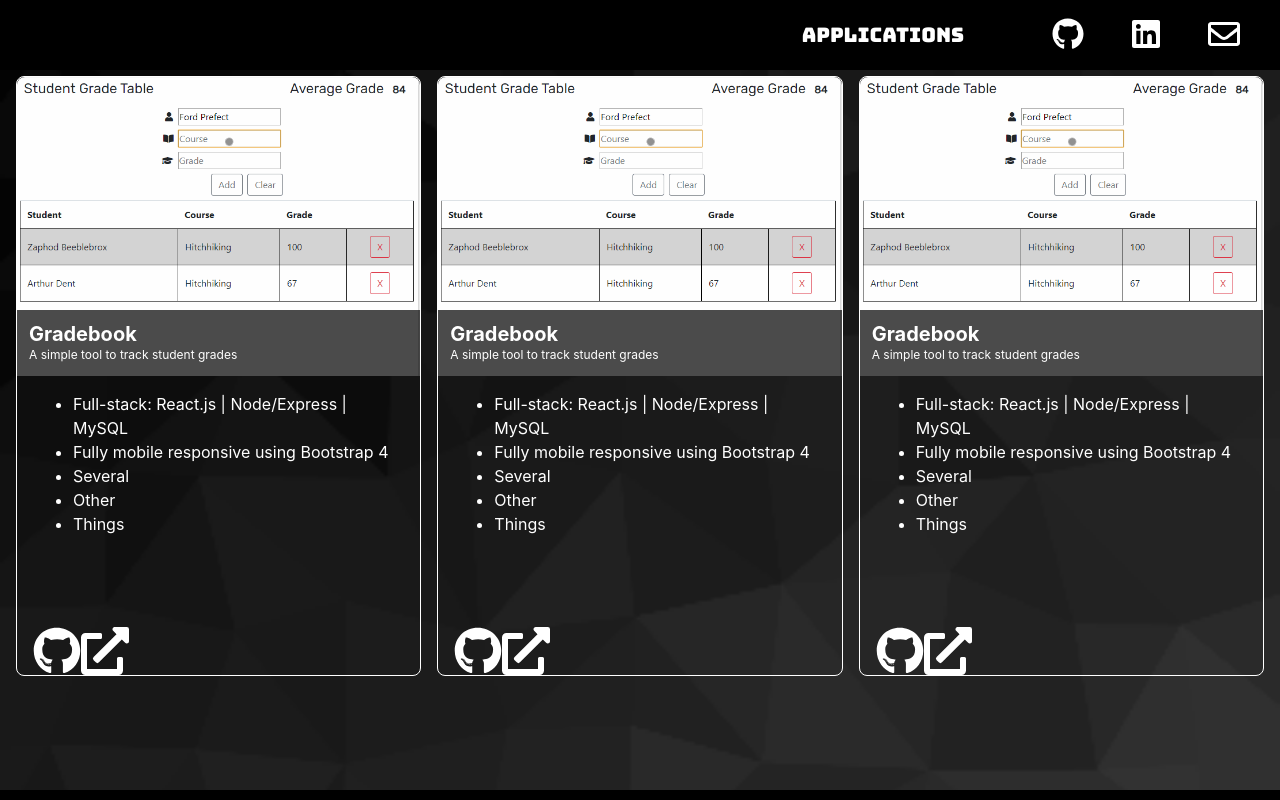
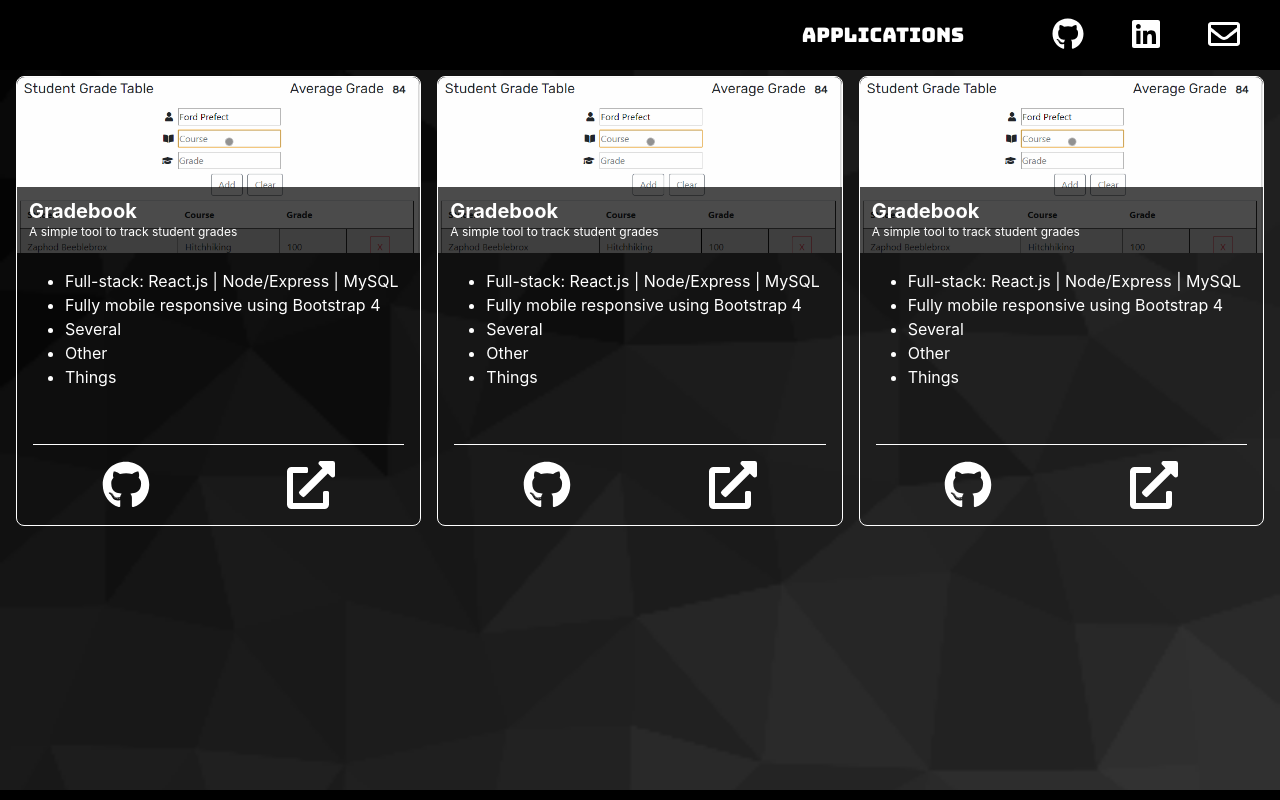
Before and after one commit to rbolet/v2_portfolio, a Next.js app: page /apps in a window 1280 px wide. Built offline with nearby package versions, Linux system fonts and the light colour scheme.

Commit message:
styling more or less where I want it

```diff
--- a/src/Apps/components/AppCard.jsx
+++ b/src/Apps/components/AppCard.jsx
@@ -29,6 +29,7 @@ export default function AppCard() {
           <li>Other</li>
           <li>Things</li>
         </ul>
+      </div>
       <div className={styles.appCardFooter}>
         <Link href="https://gradebook.slightlyskewedcreations.com">
           <FontAwesomeIcon icon={faGithub} size="3x" />
@@ -38,6 +39,5 @@ export default function AppCard() {
         </Link>
       </div>
     </div>
-    </div>
   );
 }
--- a/src/Apps/styles/Apps.module.css
+++ b/src/Apps/styles/Apps.module.css
@@ -1,13 +1,15 @@
+.beforeFold {
+  min-height: calc(100vh - 70px);
+  backdrop-filter: blur(15px);
+  background-image: url("/assets/trianglify-lowres.png");
+  background-size: cover;
+}
+
 .appsContainer {
-  min-height: calc(100vh - 70px);
   padding: 1rem;
   display: grid;
   grid-template-columns: repeat(auto-fit, minmax(300px, 1fr));
-  grid-template-rows: repeat(auto-fit, minmax(300px, 1fr));
   gap: 1rem;
-  backdrop-filter: blur(15px);
-  background-image: url("/assets/trianglify-lowres.png");
-  background-size: cover;
 }
 
 .appCard {
@@ -18,6 +20,7 @@
   max-height: 600px;
   border: 1px solid white;
   border-radius: 0.5rem;
+  padding-bottom: 6rem;
 }
 
 .imageWrapper {
@@ -27,6 +30,7 @@
   position: relative;
   height: 50%;
   width: 100%;
+  margin-bottom: 1rem;
 }
 
 .imageCaption {
@@ -50,13 +54,16 @@
 }
 
 .appCardContent {
-  padding: 1rem;
-  height: 50%;
+  padding: 0 0.5rem;
 }
 
 .appCardFooter {
   position: absolute;
-  bottom: 0;
+  bottom: 1rem;
+  left: 1rem;
+  right: 1rem;
+  border-top: 1px solid white;
+  padding-top: 1rem;
   display: flex;
   justify-content: space-around;
   align-items: flex-end;
--- a/src/pages/apps.js
+++ b/src/pages/apps.js
@@ -11,7 +11,7 @@ export default function Apps() {
         <meta name="viewport" content="initial-scale=1.0, width=device-width" />
       </Head>
       <Header />
-      <main>
+      <main className={styles.beforeFold}>
         <section className="apps">
           <div className={styles.appsContainer}>
             <AppCard />
```
Lines whose indentation alone changed are shown as unchanged.
